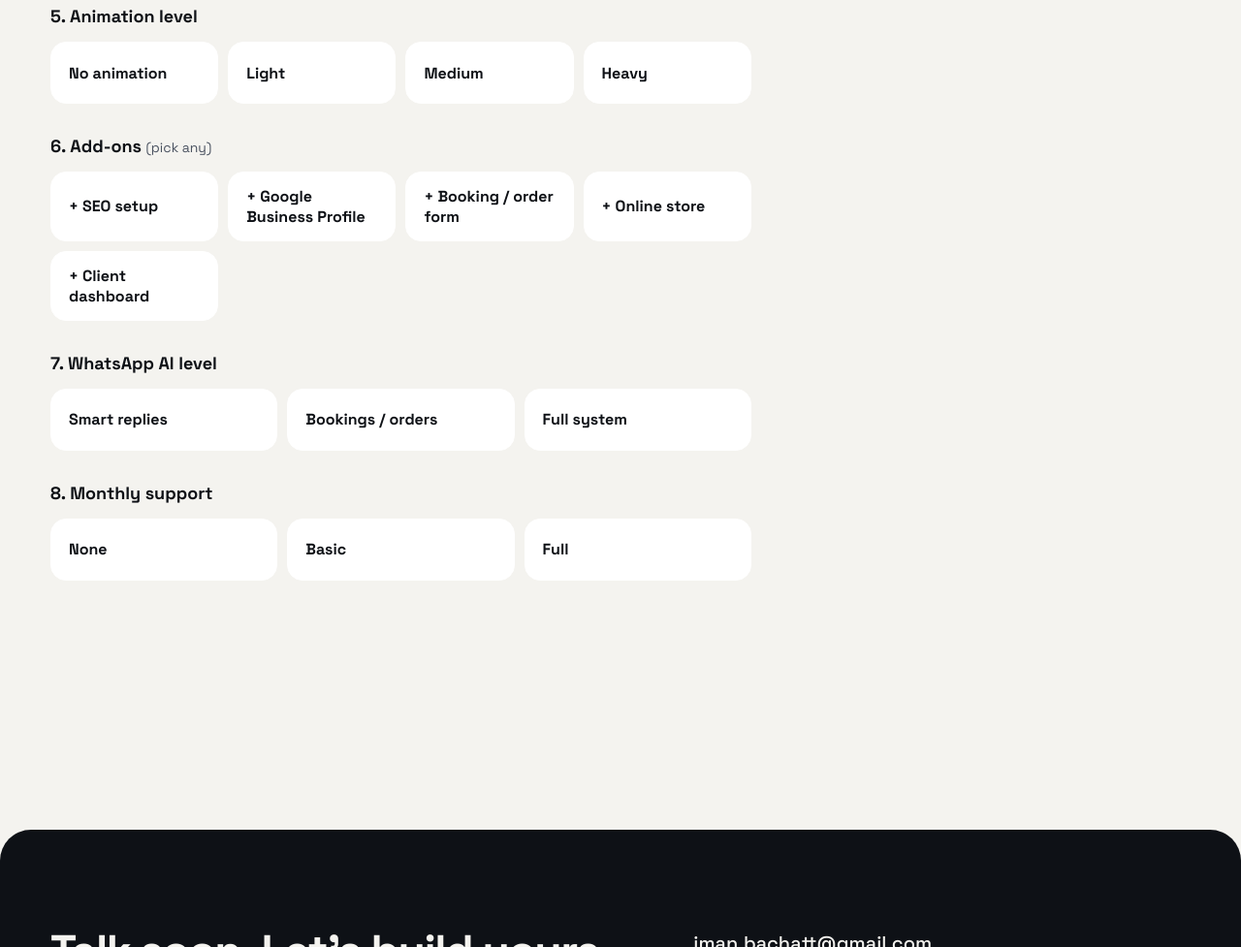
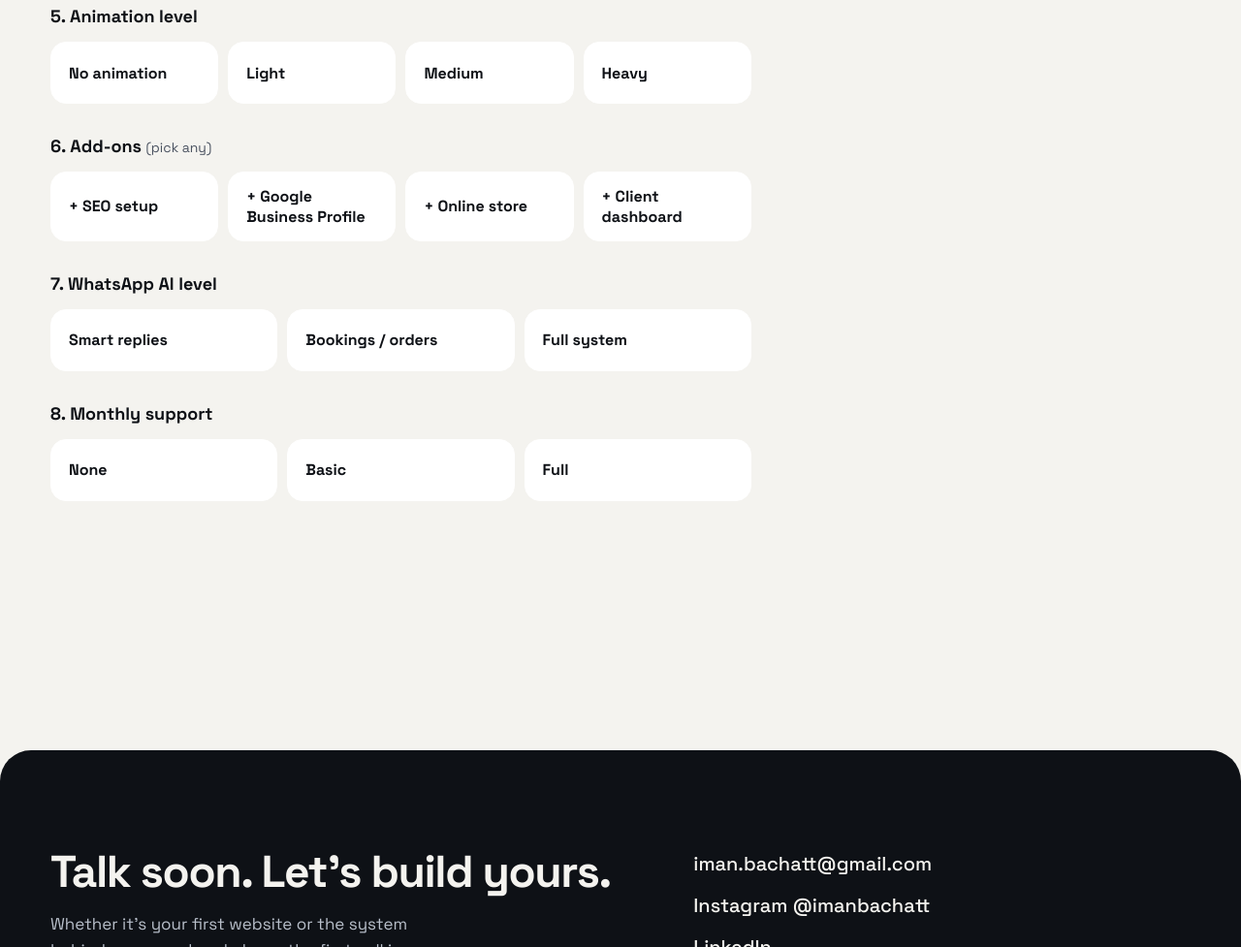
Before and after one commit to imanbachat1212/imanbachat-site, a plain HTML site: page pricing.html in a window 1280 px wide. Shown: the part 1172-2149 px from the top of the page at 97% size. Drawn offline with Linux system fonts and the light colour scheme.

Commit message:
Pricing: new website and add-on prices, remove booking form add-on
Co-Authored-By: Claude Opus 5.5 <noreply@anthropic.com>
Claude-Session: https://claude.ai/code/session_0123gDdEKX1ysT21LSC1ymVj

```diff
--- a/pricing.html
+++ b/pricing.html
@@ -511,7 +511,7 @@ textarea.field{min-height:110px;padding:16px 18px;resize:vertical}
 </footer>
 <script>
 (function(){
-  var PRICE={pages:{landing:400,p3:700,p5:1000,p5plus:1400},langs:{l1:1,l2:1.25,l3:1.45},build:{wp:1,code:1.3},anim:{none:0,light:100,medium:250,heavy:500},addons:{seo:150,gbp:80,form:120,store:600,dash:400},wa:{replies:350,orders:700,full:1200},support:{none:0,basic:30,full:80},bundle:.10,spread:1.25};
+  var PRICE={pages:{landing:350,p3:500,p5:800,p5plus:1200},langs:{l1:1,l2:1.25,l3:1.45},build:{wp:1,code:1.3},anim:{none:0,light:100,medium:250,heavy:500},addons:{seo:150,gbp:60,store:700,dash:1200},wa:{replies:350,orders:700,full:1200},support:{none:0,basic:30,full:80},bundle:.10,spread:1.25};
   var WEEKS={anim:{none:[0,0],light:[0,0],medium:[0,1],heavy:[1,2]},pages:{landing:[1,2],p3:[2,3],p5:[3,4],p5plus:[4,6]},wa:{replies:[1,2],orders:[2,3],full:[3,4]}};
   var s={addons:{}};
   var G=[
@@ -520,7 +520,7 @@ textarea.field{min-height:110px;padding:16px 18px;resize:vertical}
     {key:'langs',t:'3. Languages',o:[['l1','1 language','Arabic or English'],['l2','2 languages','Arabic + English'],['l3','3 languages','e.g. + French']]},
     {key:'build',t:'4. Build type',web:1,o:[['wp','No-code','Easy for you to edit yourself'],['code','Custom-coded','Faster and fully custom']]},
     {key:'anim',t:'Animation level',web:1,o:[['none','No animation'],['light','Light'],['medium','Medium'],['heavy','Heavy']]},
-    {key:'addons',multi:1,t:'5. Add-ons',o:[['seo','SEO setup','+$150'],['gbp','Google Business Profile','+$80'],['form','Booking / order form','+$120'],['store','Online store','+$600'],['dash','Client dashboard','+$400']]},
+    {key:'addons',multi:1,t:'5. Add-ons',o:[['seo','SEO setup','+$150'],['gbp','Google Business Profile','+$60'],['store','Online store','+$700'],['dash','Client dashboard','+$1,200']]},
     {key:'wa',t:'6. WhatsApp AI level',wa:1,o:[['replies','Smart replies','FAQs, prices, opening hours'],['orders','Bookings / orders','Takes them and logs to a sheet'],['full','Full system','Everything + dashboard + reports']]},
     {key:'support',t:'7. Monthly support',o:[['none','None','I will manage it'],['basic','Basic','Hosting + small edits · $30/mo'],['full','Full','Edits + AI monitoring · $80/mo']]}
   ];
```
Also changed, not shown: 1 other file.
